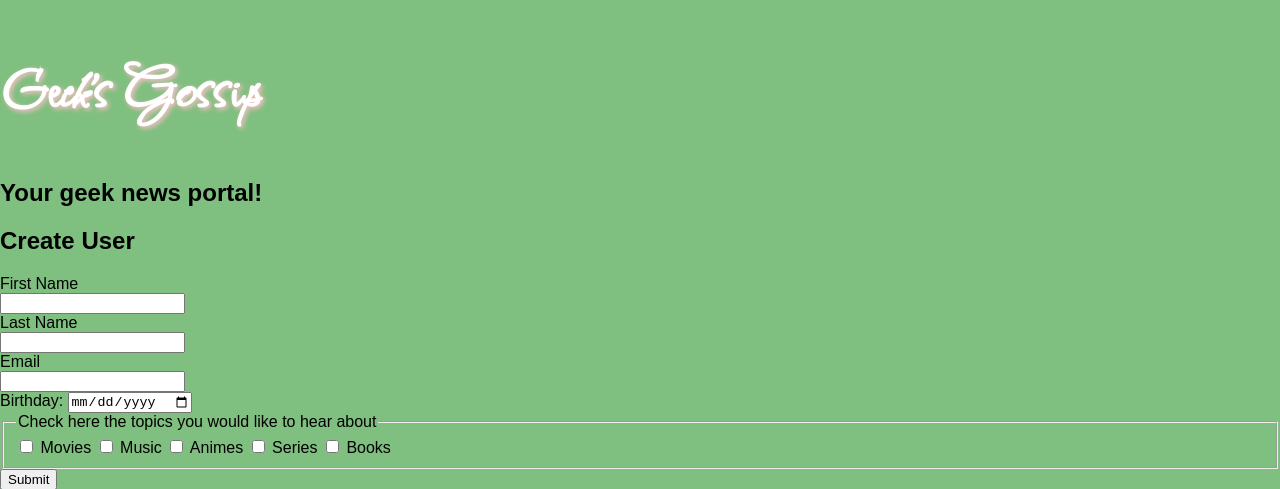
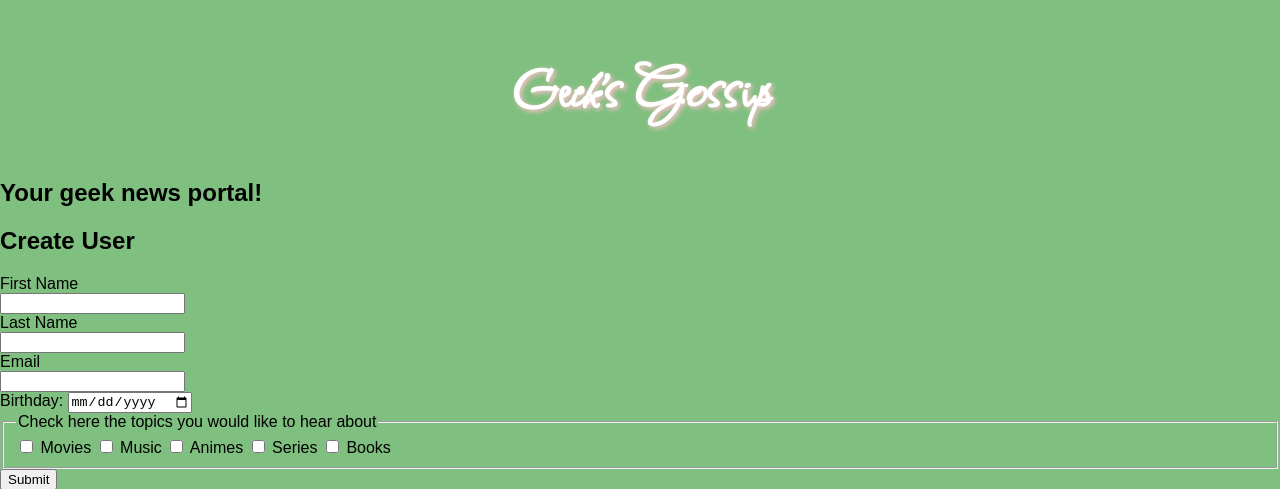
Before and after one commit to deiadourado/Dynamic-Web-Site-with-Database-Integration, a PHP site: page / in a window 1280 px wide. Shown: the top 489 px of the page. Run offline with PHP 8.4, Linux system fonts and the light colour scheme.

Commit message:
update styles.css

```diff
--- a/css/styles.css
+++ b/css/styles.css
@@ -13,7 +13,7 @@ h1 {
     font-family: Fuggles-Regular;
     font-size: 70px;
     text-shadow: 2px 2px 5px pink;
-    text-align: justify;
+    text-align: center;
 }
 
 body {
```
